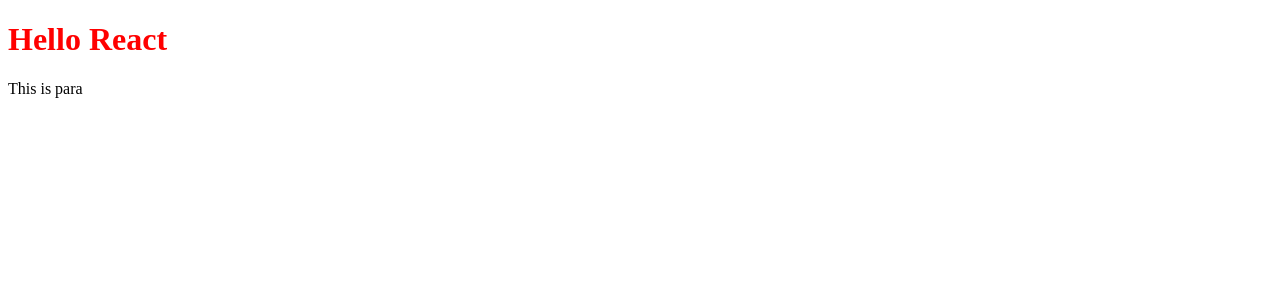
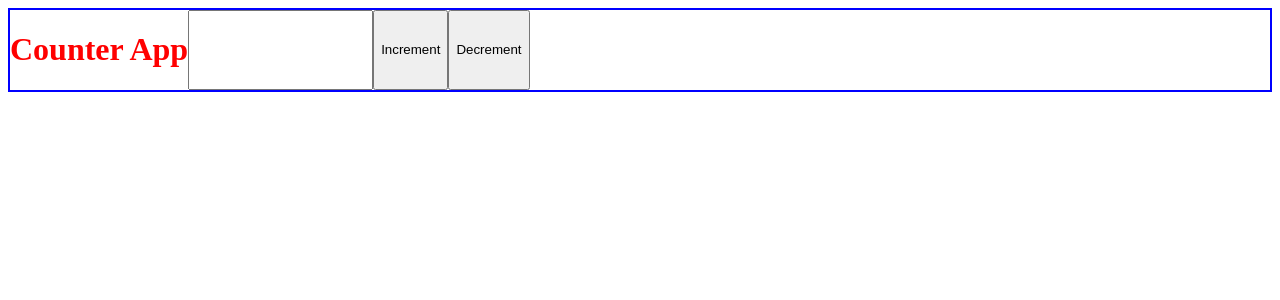
Before and after one commit to fitsaleem/PIAIC-React-Assignments, a React app in the folder counter-app/: page / in a window 1280 px wide. Shown: the top 300 px of the page. Built offline with nearby package versions, Linux system fonts and the light colour scheme.

Commit message:
started app

```diff
--- a/counter-app/src/App.js
+++ b/counter-app/src/App.js
@@ -1,8 +1,16 @@
+// main logic of application is in this file. we will link external components to this.
+
 import React from "react";
 const App = () => {
   return(<>
-     <h1>Hello React</h1>
-     <p>This is para</p>
+     <div className="container">
+       <h1>Counter App</h1>
+
+      <input type="number" />
+
+      <button>Increment</button>
+      <button>Decrement</button>
+      </div>
   </>)
 };
 
--- a/counter-app/src/index.css
+++ b/counter-app/src/index.css
@@ -1,3 +1,8 @@
 h1 {
     color: red;
   }
+
+.container{
+  border: 2px solid blue;
+  display: flex;
+}
```
Also changed, not shown: counter-app/public/main.js, counter-app/src/components/Decrement.js (added), counter-app/src/components/Increment.js (added), counter-app/src/components/Reset.js (added).
